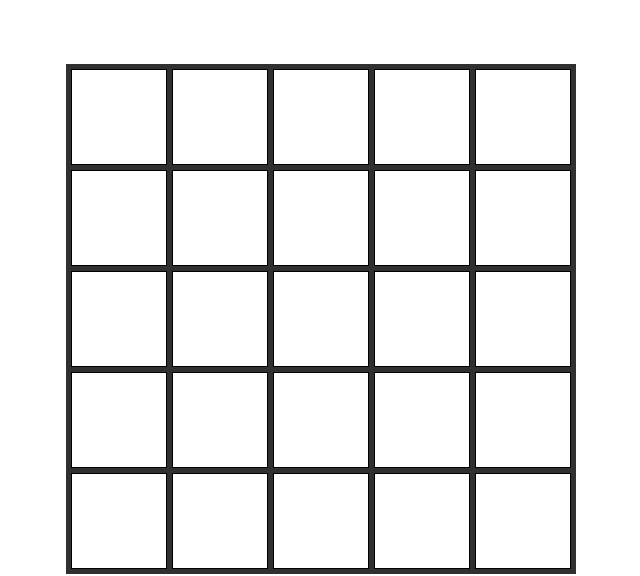
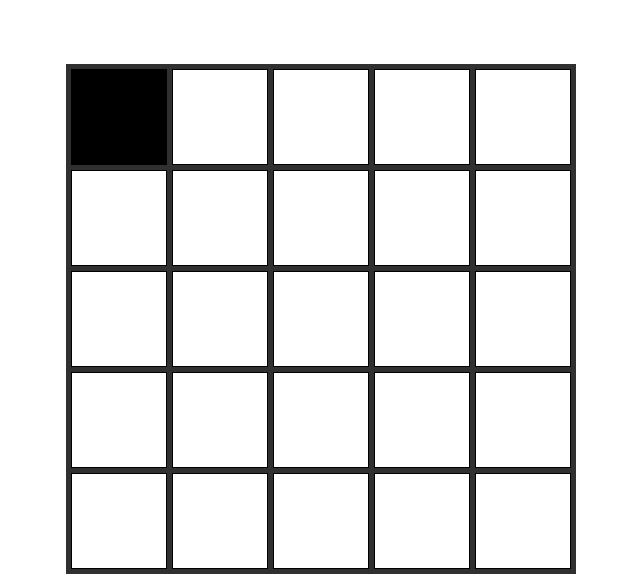
Before and after one commit to squaregame/squaregame-yes.github.io, a plain HTML site: page level4.html in a window 1280 px wide. Both pictures are taken after a click on the element 438 px from the left and 117 px from the top of the page. Shown: the top 576 px of the page, without its empty margins (319-959 px from the left). Drawn offline with Linux system fonts and the light colour scheme.

Commit message:
Update level4.html

```diff
--- a/level4.html
+++ b/level4.html
@@ -32,13 +32,14 @@
     }
 
     .tile.clicked {
-      background-color: solid black;
+      background-color: black;
     }
 
     #result {
       text-align: center;
       font-size: 32px;
       color: white;
+      'Helvetica', sans-serif;
     }
 
     #gameover {
```
